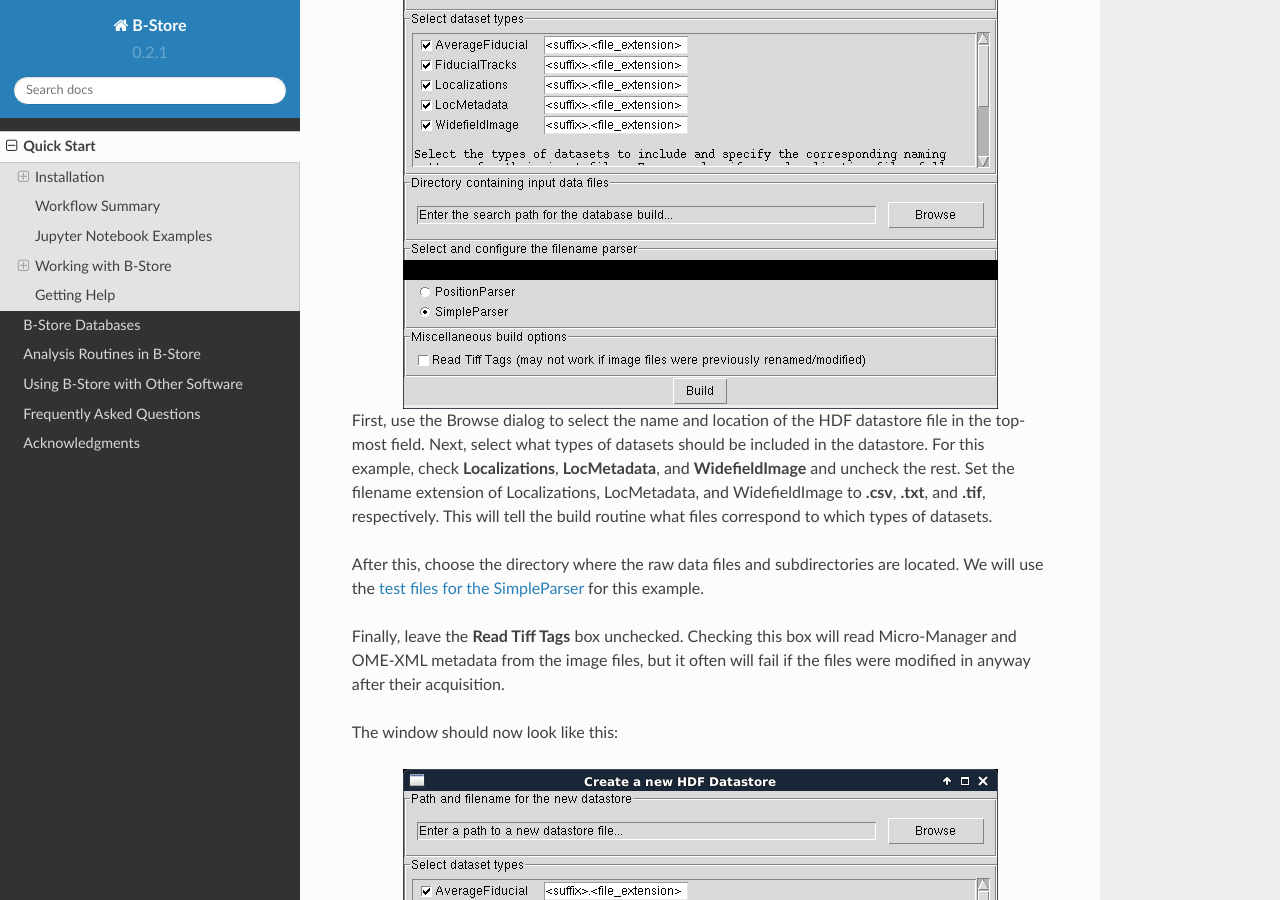
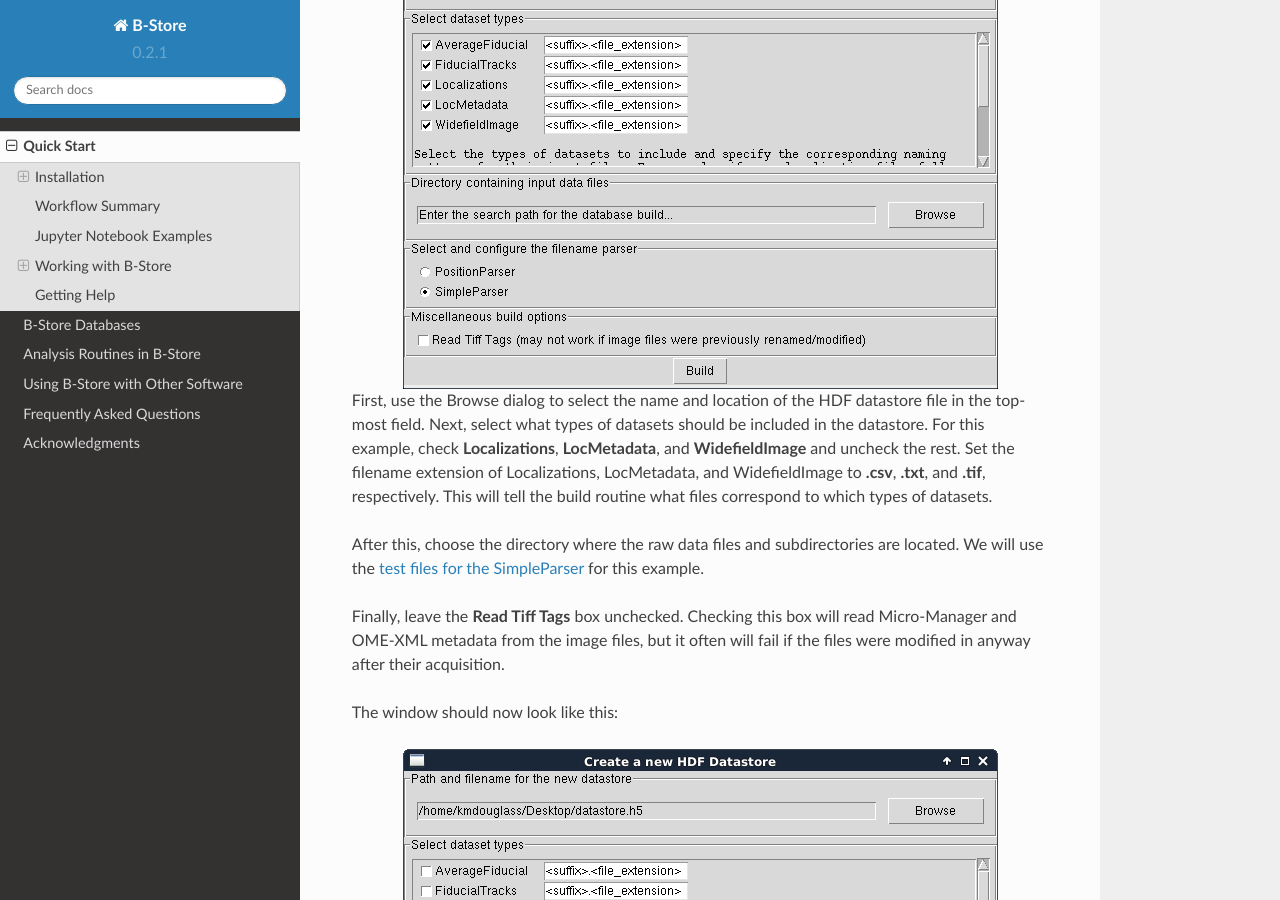
Before and after one commit to kmdouglass/bstore, a Sphinx documentation site: the page built from docs/quickstart.rst, in a window 1280 px wide and 900 px high, scrolled down 2786 px. Built offline with Sphinx 7.4.7 and the Read the Docs theme 2.0.0, drawn with Linux system fonts in a browser that asks for light colours.

Commit message:
More image touch up on docs.

```diff
--- a/docs/quickstart.rst
+++ b/docs/quickstart.rst
@@ -159,13 +159,12 @@ acquisition.
 
 The window should now look like this:
 
-.. image:: ../images/gui_screenshot_1.png
+.. image:: ../images/gui_screenshot_2.png
    :align: center
 
 Click the **Build** button and when it completes, you should have a
 nice, new HDF Datastore with your data files structured safely inside
 it.
-
 
 Parsing Files to assign Dataset IDs : Code Example
 ++++++++++++++++++++++++++++++++++++++++++++++++++
```
Also changed, not shown: images/gui_screenshot_1.png, images/gui_screenshot_2.png.
